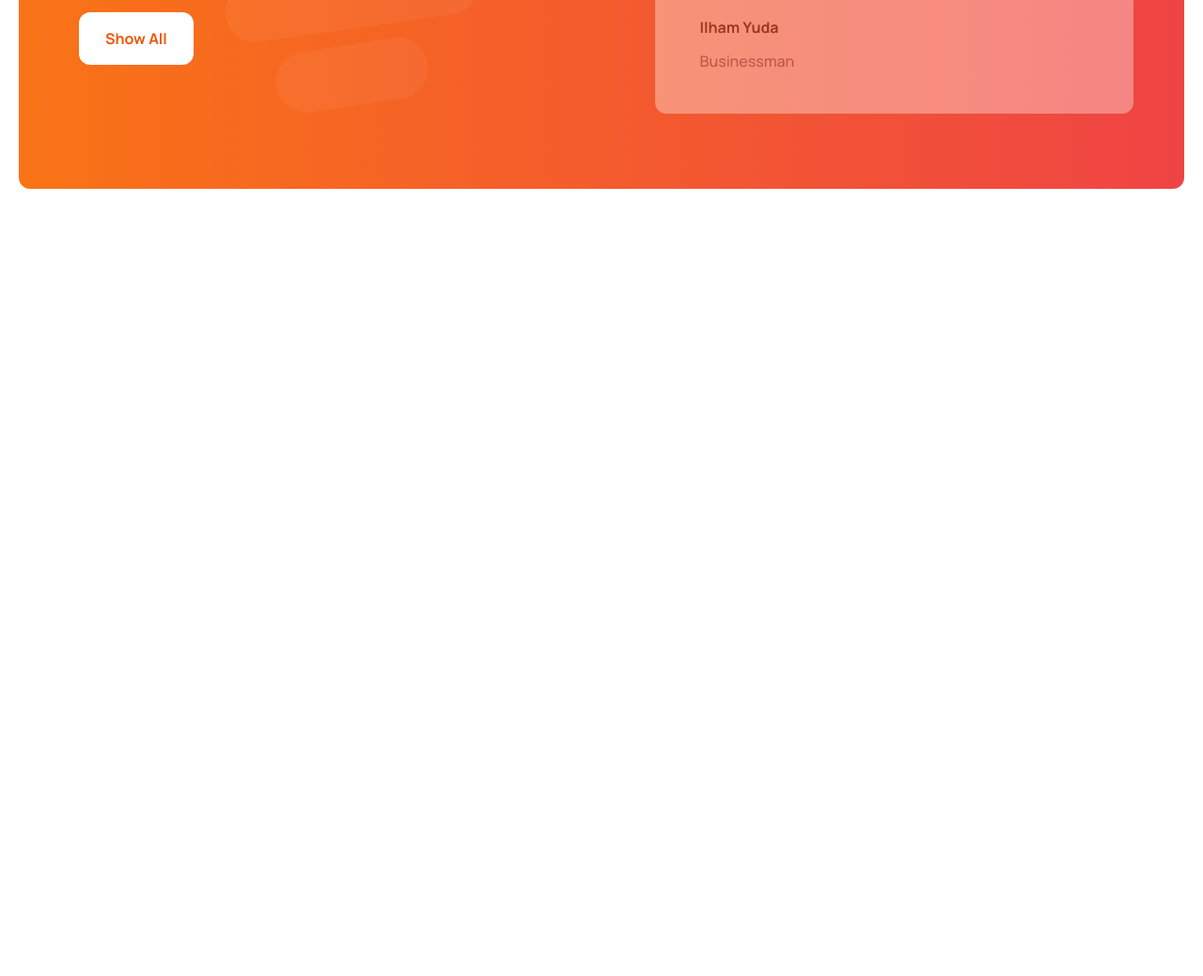
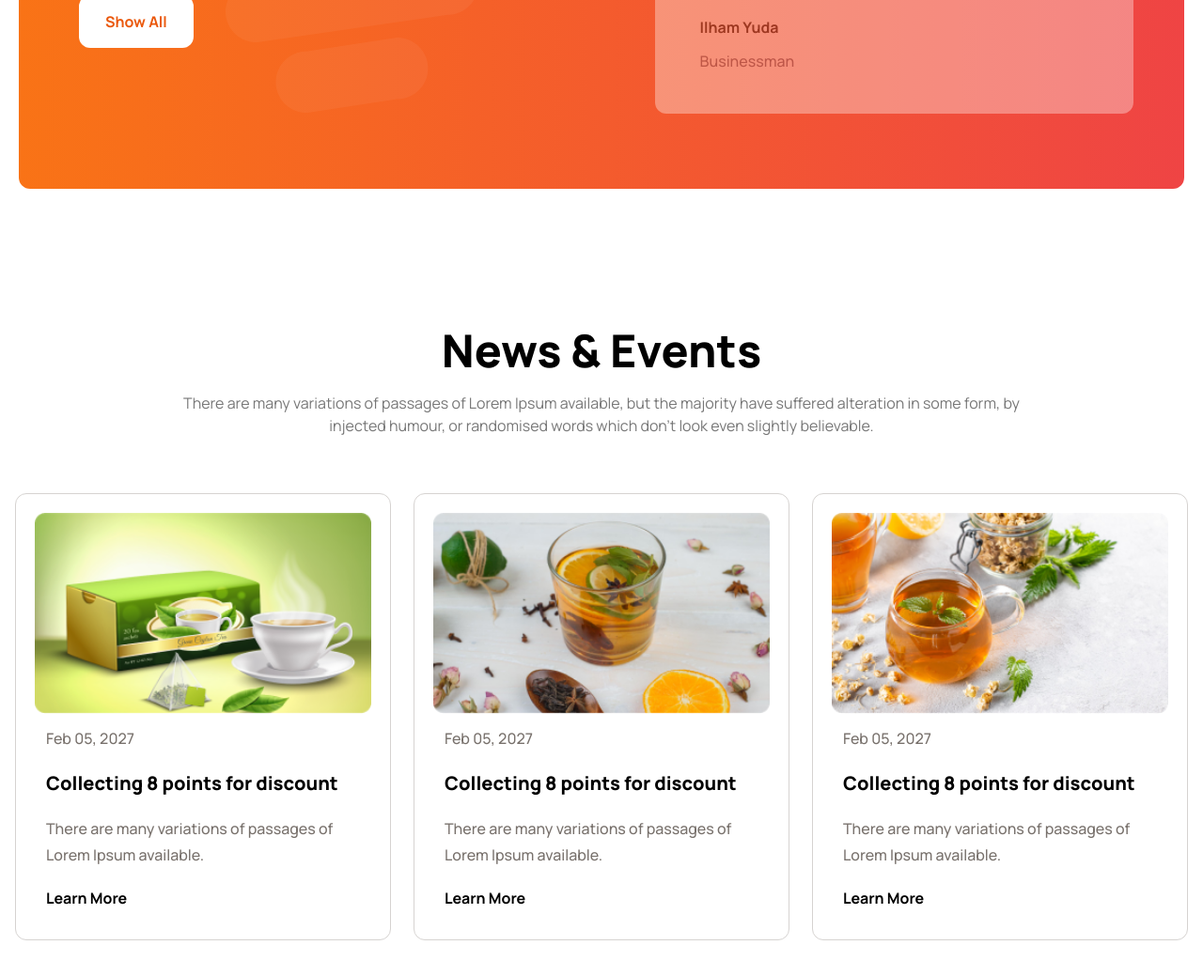
Before and after one commit to julkarzunayed/tea-house-tailwind, a plain HTML site: page index.html in a window 1280 px wide. Shown: the part 2462-3501 px from the top of the page at 94% size. Before the commit the page ends 2747 px from the top, so only its background shows below. Drawn offline with nearby package versions, Linux system fonts and the light colour scheme.

Commit message:
added News & Event Section

```diff
--- a/index.html
+++ b/index.html
@@ -72,7 +72,7 @@
         </div>
     </header>
     <main class="max-w-screen-xl mx-auto">
-        <!-- Features Products section -->
+        <!--Our Features Products section -->
         <section>
             <!-- section title -->
             <h2 class="lg:text-5xl md:text-4xl text-3xl font-extrabold text-center mb-6 text-[#1C1C1C]">Our Featured
@@ -111,7 +111,6 @@
             </div>
 
         </section>
-
         <!-- Great tea freshly presented section -->
         <section class="lg:my-16 my-5 grid grid-cols-1 lg:grid-cols-2 md:gap-12 gap-8 p-5">
             <!-- image box -->
@@ -151,9 +150,10 @@
         </section>
         <!-- Reviews section  -->
         <section class="my-16 p-5">
-            <div class="lg:flex gap-12 bg-gradient-to-r from-orange-500 to-red-500 rounded-xl px-16 py-20">
+            <div
+                class="lg:flex gap-12 bg-gradient-to-r from-orange-500 to-red-500 rounded-xl px-8 lg:px-16 py-10 lg:py-20 ">
                 <!-- text box -->
-                <div class="flex items-center bg-[url('images/bg_cup.png')] bg-no-repeat bg-right-bottom">
+                <div class="flex items-center bg-[url('images/bg_cup.png')] bg-no-repeat bg-right-bottom ">
                     <div class="max-w-2xl text-[#F4F4F4]">
                         <h2 class="font-extrabold text-5xl leading-normal">Meet Our Super Clients</h2>
                         <p class="font-medium leading-8 my-7">
@@ -161,7 +161,8 @@
                             suffered alteration in some form, by injected humour, or randomised words which don't look
                             even slightly believable.
                         </p>
-                        <button class="bg-white text-orange-600 text-5 font-bold px-7 py-4 rounded-xl">Show All</button>
+                        <button class="bg-white text-orange-600 text-5 font-bold px-7 py-4 rounded-xl mb-9">Show
+                            All</button>
                     </div>
                 </div>
                 <!-- cards box -->
@@ -180,7 +181,7 @@
                         <img src="images/circles.png" alt="" class="absolute right-8 bottom-8">
                     </div>
                     <!-- top card -->
-                    <div class="bg-white rounded-xl w-10/12 px-12 py-11 relative mb-14 left-28 opacity-35">
+                    <div class="bg-white rounded-xl w-10/12 px-12 py-11 relative mb-14 left-14 lg:left-28 opacity-35">
                         <div class="absolute -top-5 -left-5 bg-white rounded-full border-4 border-white">
                             <img src="images/client.png" alt="" class="rounded-full">
                         </div>
@@ -192,7 +193,7 @@
                         <h5 class="text-[#5D5A6F] font-medium">Businessman</h5>
                     </div>
                     <!-- bottom card -->
-                    <div class="bg-white rounded-xl w-10/12 px-12 py-11 relative left-28 opacity-35">
+                    <div class="bg-white rounded-xl w-10/12 px-12 py-11 relative left-14 lg:left-28 opacity-35">
                         <div class="absolute -top-5 -left-5 bg-white rounded-full border-4 border-white">
                             <img src="images/client.png" alt="" class="rounded-full">
                         </div>
@@ -207,6 +208,74 @@
 
             </div>
         </section>
+        <!-- News & Events  -->
+        <section>
+            <div class="text-center lg:py-16 lg:px-4 px-3">
+                <h2 class="text-5xl font-extrabold mb-5">News & Events</h2>
+                <p class="max-w-4xl mx-auto text-[#777777] lg:mb-12 md:mb-8 mb-4">
+                    There are many variations of passages of Lorem Ipsum available, but the majority have suffered
+                    alteration in some form, by injected humour, or randomised words which don't look even slightly
+                    believable.
+                </p>
+                <!-- cards container -->
+                <div class="md:flex gap-3 lg:gap-6">
+                    <!-- card-1 -->
+                    <div class="text-left p-3 lg:p-5 border border-stone-300 rounded-xl my-3">
+                        <div class="">
+                            <img src="images/news-1.png" alt="" class="w-full">
+                        </div>
+                        <div class="flex-col lg:space-y-5 md:space-y-4 space-y-3 p-3">
+                            <p class="font-medium text-stone-500 leading-7">Feb 05, 2027</p>
+                            <h4 class="font-extrabold text-xl">
+                                Collecting 8 points for discount
+                            </h4>
+                            <p class="font-medium text-stone-500 leading-7">
+                                There are many variations of passages of Lorem Ipsum available.
+                            </p>
+                            <button class="">
+                                <a href="" class="font-bold">Learn More</a>
+                            </button>
+                        </div>
+                    </div>
+                    <!-- card-2 -->
+                    <div class="text-left p-3 lg:p-5 border border-stone-300 rounded-xl my-3">
+                        <div class="">
+                            <img src="images/news-2.png" alt="" class="w-full">
+                        </div>
+                        <div class="flex-col lg:space-y-5 md:space-y-4 space-y-3 p-3">
+                            <p class="font-medium text-stone-500 leading-7">Feb 05, 2027</p>
+                            <h4 class="font-extrabold text-xl">
+                                Collecting 8 points for discount
+                            </h4>
+                            <p class="font-medium text-stone-500 leading-7">
+                                There are many variations of passages of Lorem Ipsum available.
+                            </p>
+                            <button class="">
+                                <a href="" class="font-bold">Learn More</a>
+                            </button>
+                        </div>
+                    </div>
+                    <!-- card-3 -->
+                    <div class="text-left p-3 lg:p-5 border border-stone-300 rounded-xl my-3">
+                        <div class="">
+                            <img src="images/news-3.png" alt="" class="w-full">
+                        </div>
+                        <div class="flex-col lg:space-y-5 md:space-y-4 space-y-3 p-3">
+                            <p class="font-medium text-stone-500 leading-7">Feb 05, 2027</p>
+                            <h4 class="font-extrabold text-xl">
+                                Collecting 8 points for discount
+                            </h4>
+                            <p class="font-medium text-stone-500 leading-7">
+                                There are many variations of passages of Lorem Ipsum available.
+                            </p>
+                            <button class="">
+                                <a href="" class="font-bold">Learn More</a>
+                            </button>
+                        </div>
+                    </div>
+                </div>
+            </div>
+        </section>
     </main>
     <footer>
 
```
